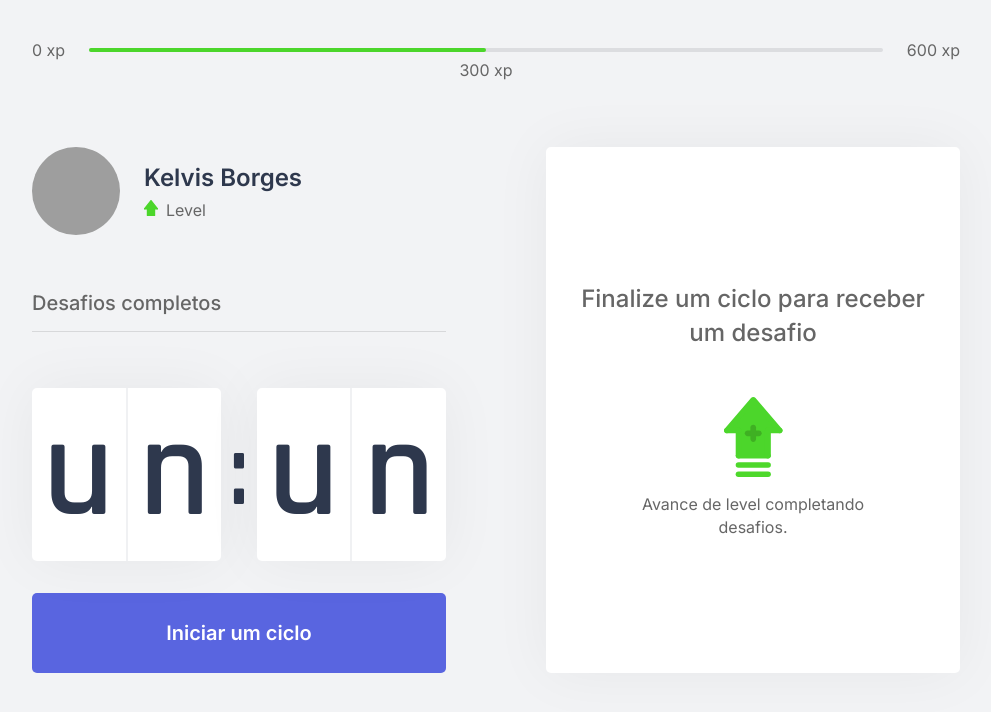
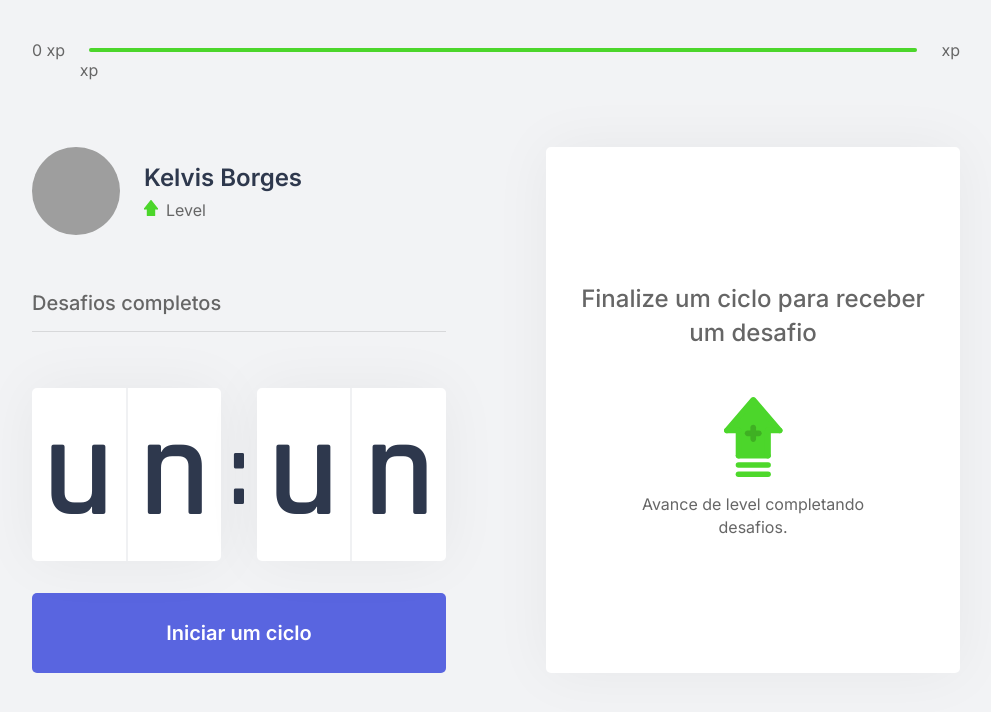
Before and after one commit to kelvisdev/nlw4-trilha-reactjs-nextjs-moveitapp, a Next.js app: page / in a window 1280 px wide. Shown: the top 712 px of the page, without its empty margins (144-1135 px from the left). Built offline with nearby package versions, Linux system fonts and the light colour scheme; grey boxes are pictures that could not be loaded.

Commit message:
Ajuste component ExperienceBar

```diff
--- a/src/components/ExperienceBar.tsx
+++ b/src/components/ExperienceBar.tsx
@@ -1,17 +1,24 @@
+import { useContext } from 'react';
+import { ChallengesContext } from '../contexts/ChallengesContext';
 import styles from '../styles/components/ExperienceBar.module.css';
 
 export function ExperienceBar() {
+    const { currentExperience, experienceToNextLevel } = useContext(ChallengesContext);
+
+    const percentToNextLevel = Math.round(currentExperience * 100) / experienceToNextLevel;
+
+
     return (
         <header className={styles.experienceBar}>
             <span>0 xp</span>
             <div>
-                <div style={{ width: '50%' }} />
+                <div style={{ width: `${percentToNextLevel}%` }} />
 
-                <span className={styles.currentExperience} style={{ left: '50%' }} >
-                    300 xp
+                <span className={styles.currentExperience} style={{ left: `${percentToNextLevel}%` }} >
+                    {currentExperience} xp
                 </span>
             </div>
-            <span>600 xp</span>
+            <span>{experienceToNextLevel} xp</span>
         </header>
     );
 }
```
